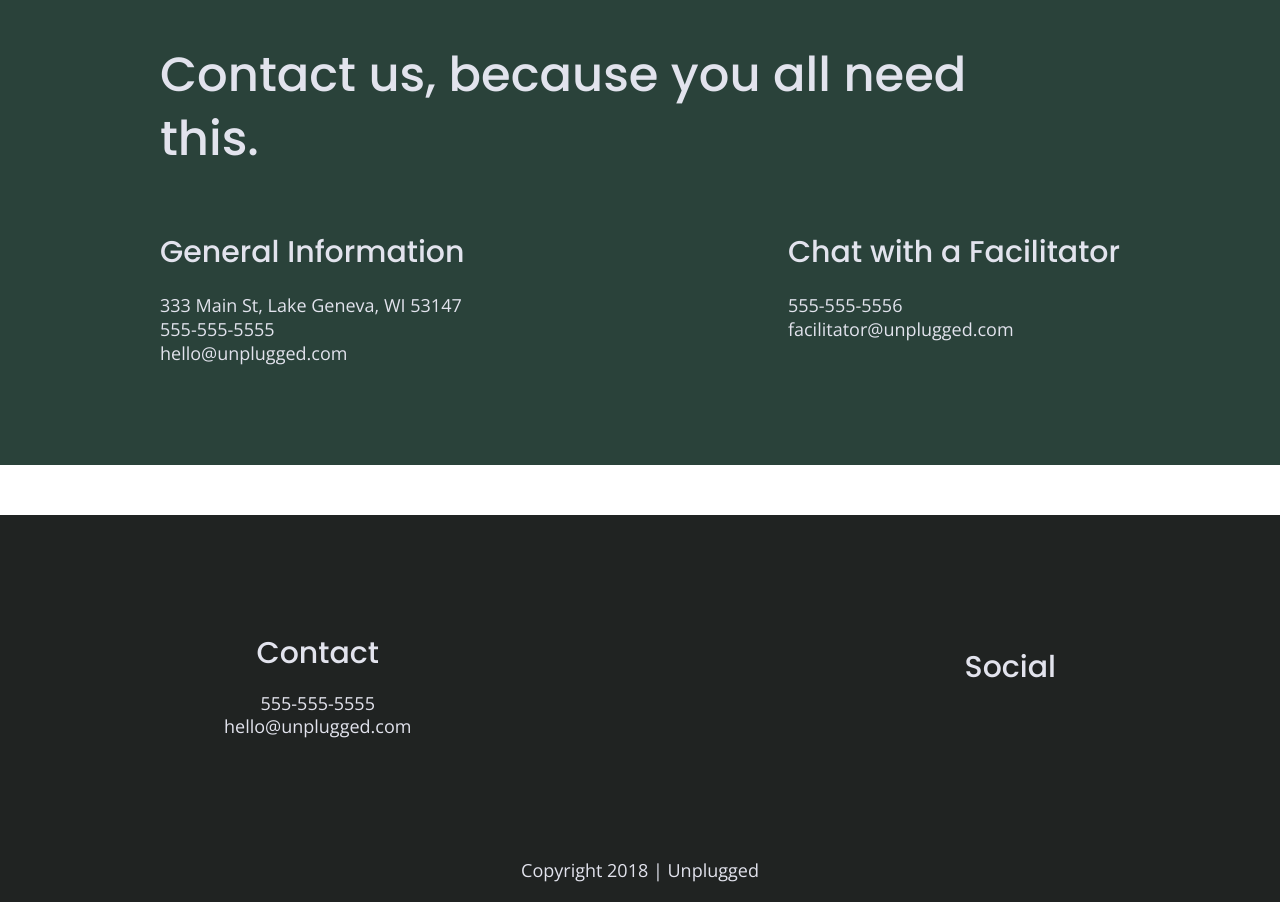
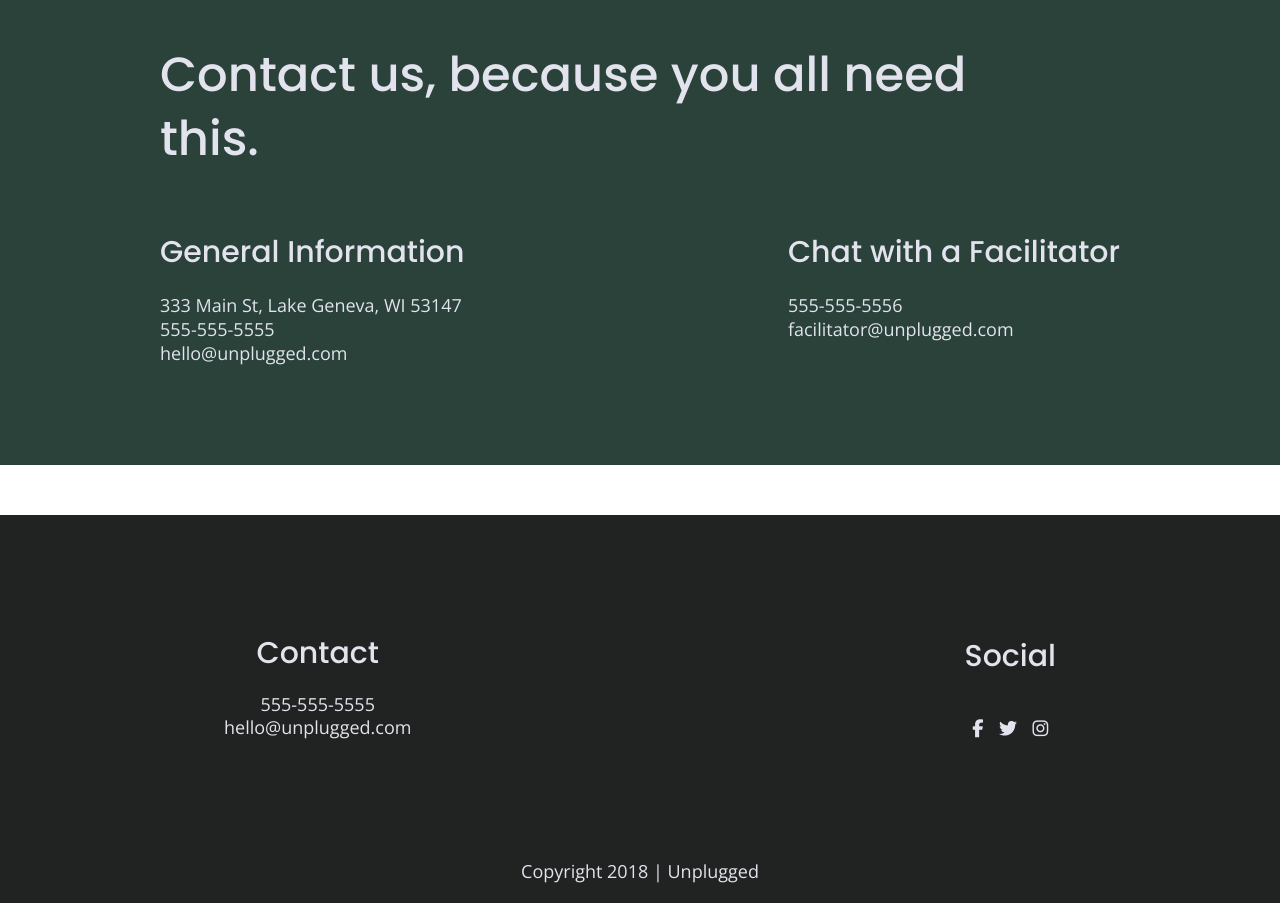
Before and after one commit to SionGH/-unplugged-retreat-web, a website: page about/index.html in a window 1280 px wide. Shown: the part 1261-2164 px from the top of the page. Drawn offline with nearby package versions, Linux system fonts and the light colour scheme.

Commit message:
Social icons

```diff
--- a/about/index.html
+++ b/about/index.html
@@ -104,10 +104,16 @@
 
       <div class="social">
         <h4>Social</h4>
-        <div class="social-icons">
-          <p><a href="https://www.facebook.com/yoursite" target="_blank"></a></p>
-          <p><a href="https://www.twitter.com/yoursite" target="_blank"></a></p>
-          <p><a href="https://www.instagram.com/yoursite" target="_blank"></a></p>
+          <div class="social-icons">
+            <p>
+                <a href=""><i class="fab fa-facebook-f"></i></a>
+            </p>
+            <p>
+              <a href=""><i class="fab fa-twitter"></i></a>
+          </p>
+          <p>
+            <a href=""><i class=" fab fa-instagram"></i></a>
+        </p>
           <!-- other social links here -->
         </div>
       </div>
```
Also changed, not shown: faq/index.html (+4 -3 lines), index.html (+10 -6 lines).
